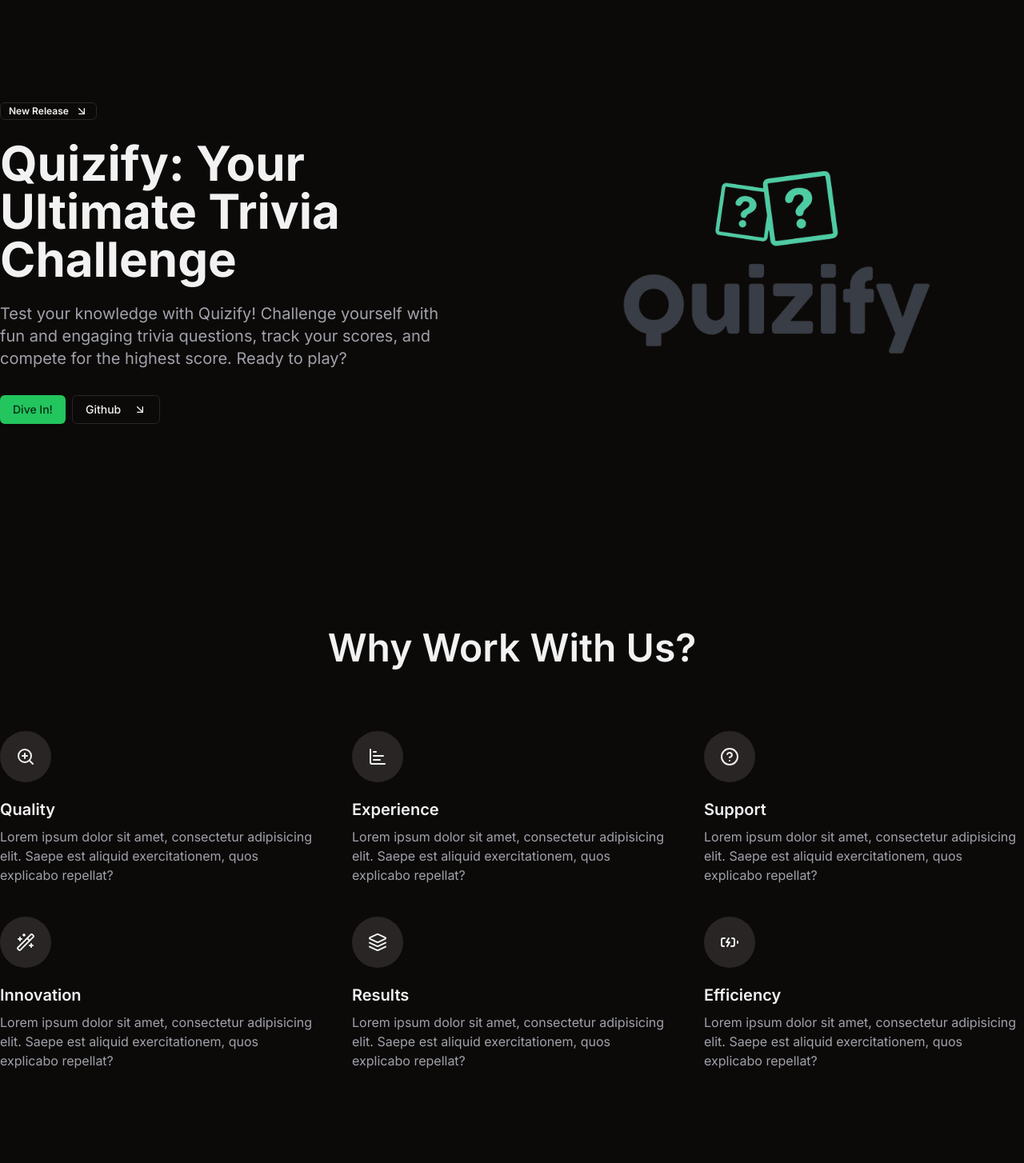
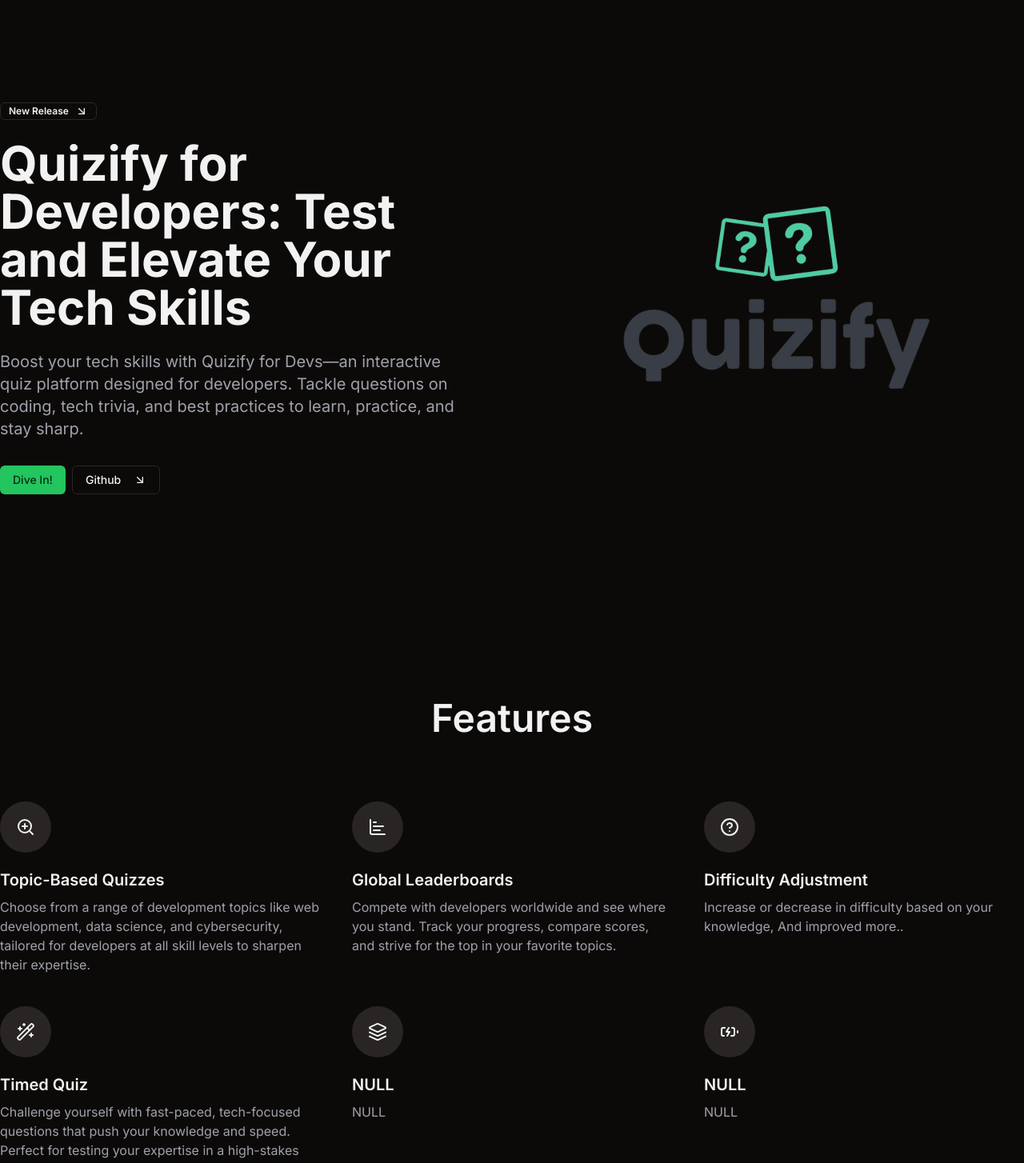
Before and after one commit to kunzaka001/quizify, a Next.js app: page / in a window 1280 px wide. Shown: the top 1454 px of the page at 80% size. Built offline with nearby package versions, Linux system fonts and the light colour scheme; no server answers.

Commit message:
[IN DEV] Updated Features section

```diff
--- a/app/page.tsx
+++ b/app/page.tsx
@@ -21,7 +21,7 @@ import {
   Layers,
   WandSparkles,
   ZoomIn,
-} from 'lucide-react';
+} from "lucide-react";
 
 const Landing = () => {
   const [user, setUser] = useState<User | null>(null);
@@ -90,39 +90,37 @@ const Landing = () => {
 
   const reasons = [
     {
-      title: 'Quality',
+      title: "Topic-Based Quizzes",
       description:
-        'Lorem ipsum dolor sit amet, consectetur adipisicing elit. Saepe est aliquid exercitationem, quos explicabo repellat?',
+        "Choose from a range of development topics like web development, data science, and cybersecurity, tailored for developers at all skill levels to sharpen their expertise.",
       icon: <ZoomIn className="size-6" />,
     },
     {
-      title: 'Experience',
+      title: "Global Leaderboards",
       description:
-        'Lorem ipsum dolor sit amet, consectetur adipisicing elit. Saepe est aliquid exercitationem, quos explicabo repellat?',
+        "Compete with developers worldwide and see where you stand. Track your progress, compare scores, and strive for the top in your favorite topics.",
       icon: <BarChartHorizontal className="size-6" />,
     },
     {
-      title: 'Support',
+      title: "Difficulty Adjustment",
       description:
-        'Lorem ipsum dolor sit amet, consectetur adipisicing elit. Saepe est aliquid exercitationem, quos explicabo repellat?',
+        "Increase or decrease in difficulty based on your knowledge, And improved more..",
       icon: <CircleHelp className="size-6" />,
     },
     {
-      title: 'Innovation',
+      title: "Timed Quiz",
       description:
-        'Lorem ipsum dolor sit amet, consectetur adipisicing elit. Saepe est aliquid exercitationem, quos explicabo repellat?',
+        "Challenge yourself with fast-paced, tech-focused questions that push your knowledge and speed. Perfect for testing your expertise in a high-stakes environment!?",
       icon: <WandSparkles className="size-6" />,
     },
     {
-      title: 'Results',
-      description:
-        'Lorem ipsum dolor sit amet, consectetur adipisicing elit. Saepe est aliquid exercitationem, quos explicabo repellat?',
+      title: "NULL",
+      description: "NULL",
       icon: <Layers className="size-6" />,
     },
     {
-      title: 'Efficiency',
-      description:
-        'Lorem ipsum dolor sit amet, consectetur adipisicing elit. Saepe est aliquid exercitationem, quos explicabo repellat?',
+      title: "NULL",
+      description: "NULL",
       icon: <BatteryCharging className="size-6" />,
     },
   ];
@@ -138,16 +136,25 @@ const Landing = () => {
                 <ArrowDownRight className="ml-2 size-4" />
               </Badge>
               <h1 className="my-6 text-pretty text-4xl font-bold lg:text-6xl">
-                Quizify: Your Ultimate Trivia Challenge
+                Quizify for Developers: Test and Elevate Your Tech Skills
               </h1>
               <p className="mb-8 max-w-xl text-muted-foreground lg:text-xl">
-                Test your knowledge with Quizify! Challenge yourself with fun
-                and engaging trivia questions, track your scores, and compete
-                for the highest score. Ready to play?
+                Boost your tech skills with Quizify for Devs—an interactive quiz
+                platform designed for developers. Tackle questions on coding,
+                tech trivia, and best practices to learn, practice, and stay
+                sharp.
               </p>
               <div className="flex w-full flex-col justify-center gap-2 sm:flex-row lg:justify-start">
-                <Button className="w-full jello-vertical sm:w-auto" onClick={signInWithGoogle}>Dive In!</Button>
-                <Button variant="outline" className="w-full jello-vertical sm:w-auto">
+                <Button
+                  className="w-full jello-vertical sm:w-auto"
+                  onClick={signInWithGoogle}
+                >
+                  Dive In!
+                </Button>
+                <Button
+                  variant="outline"
+                  className="w-full jello-vertical sm:w-auto"
+                >
                   Github
                   <ArrowDownRight className="ml-2 size-4" />
                 </Button>
@@ -168,7 +175,7 @@ const Landing = () => {
         <div className="container">
           <div className="mb-10 md:mb-20">
             <h2 className="mb-2 text-center text-3xl font-semibold lg:text-5xl">
-            Why Work With Us?
+              Features
             </h2>
           </div>
           <div className="grid gap-10 md:grid-cols-2 lg:grid-cols-3">
```
Lines whose indentation alone changed are shown as unchanged.
